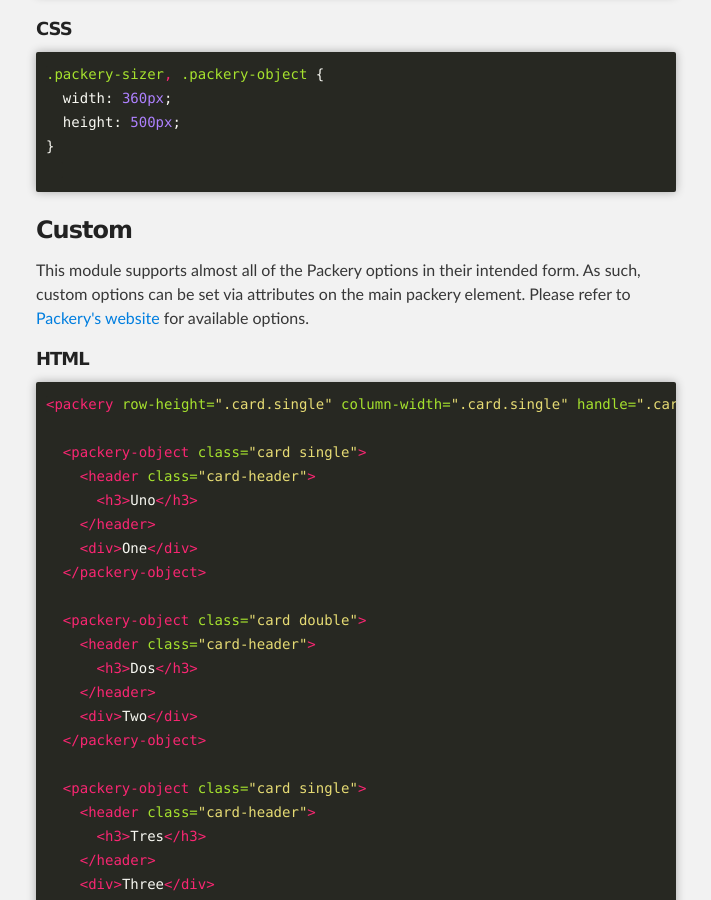
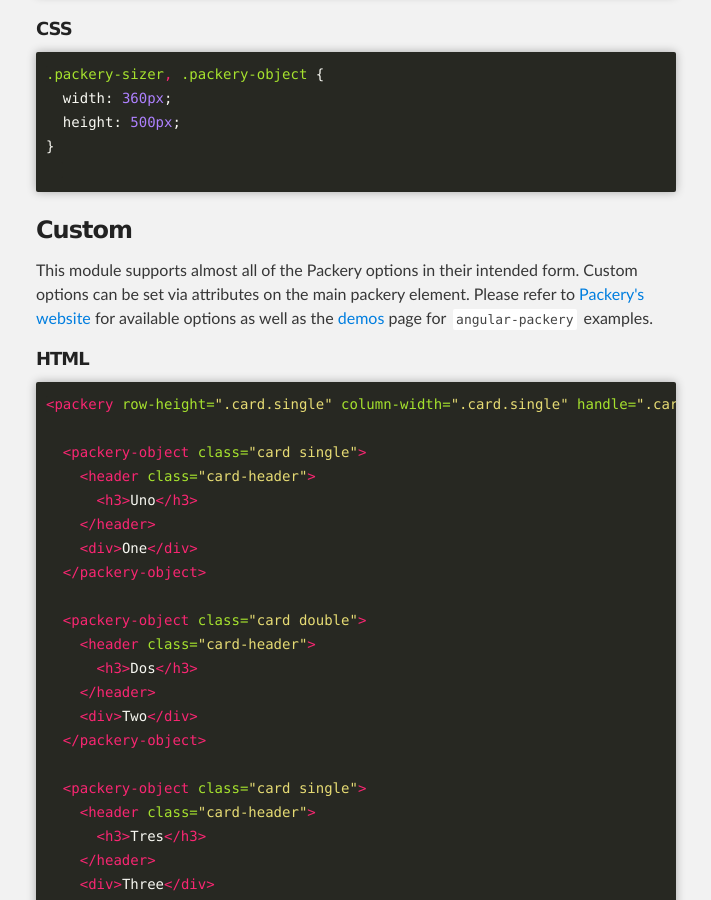
Before and after one commit to SunGard-Labs/angular-packery, a Jekyll site: the page built from index.html, in a window 1280 px wide and 900 px high, scrolled down 1454 px. Shown: the whole window, without its empty margins (284-995 px from the left). Built offline with Jekyll 4.4.1, drawn with Linux system fonts in a browser that asks for light colours.

Commit message:
update docs to links to demos page

```diff
--- a/index.html
+++ b/index.html
@@ -64,7 +64,7 @@ css:
   {% endhighlight %}
 
   <h3>Custom</h3>
-  <p>This module supports almost all of the Packery options in their intended form. As such, custom options can be set via attributes on the main packery element. Please refer to <a href="http://packery.metafizzy.co/options.html">Packery's website</a> for available options.</p>
+  <p>This module supports almost all of the Packery options in their intended form. Custom options can be set via attributes on the main packery element. Please refer to <a href="http://packery.metafizzy.co/options.html">Packery's website</a> for available options as well as the <a href="{{ site.baseurl }}demos">demos</a> page for <code>angular-packery</code> examples.</p>
 
   <h5>HTML</h5>
   {% highlight html %}
```
Also changed, not shown: 1 other file.
